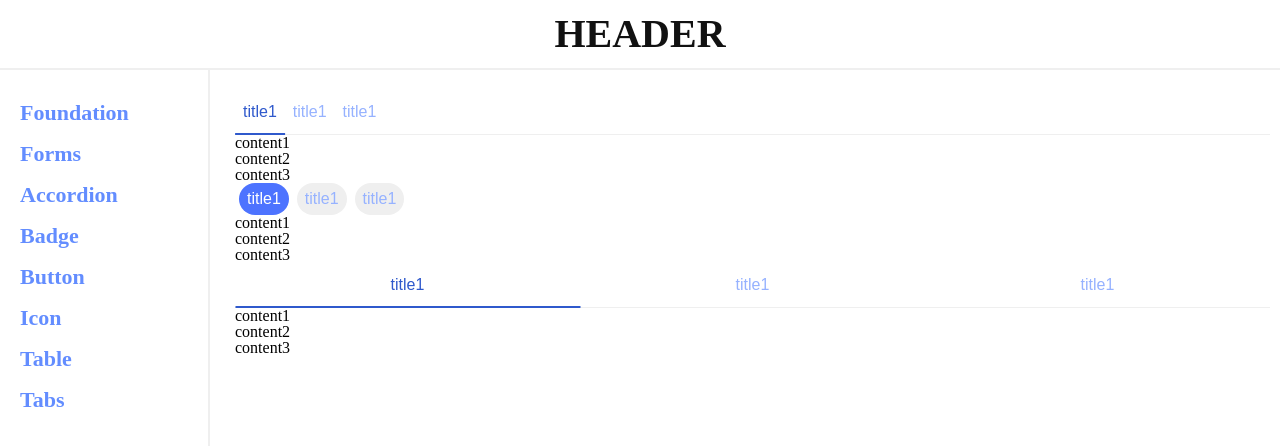
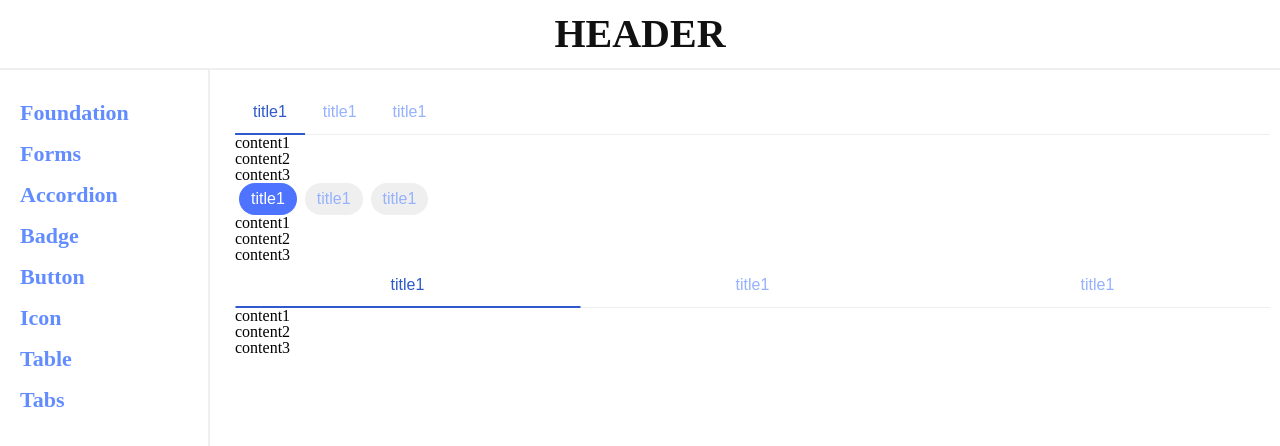
Before and after one commit to dongggggae/_hyun-design-system, a React (Vite) app: page /components/forms/SwitchPage in a window 1280 px wide. Shown: the top 446 px of the page. Built offline with nearby package versions, Linux system fonts and the light colour scheme; some icons are missing.

Commit message:
[feature/DS-53]Component - Tab(Inlines Type) 추가

```diff
--- a/src/assets/scss/_tabs.scss
+++ b/src/assets/scss/_tabs.scss
@@ -4,6 +4,7 @@
   --#{$prefix}tab-border-width: #{$tab-border-width};
   --#{$prefix}tab-border-color: #{$tab-border-color};
   --#{$prefix}tab-link-padding-y: #{$tab-link-padding-y};
+  --#{$prefix}tab-link-padding-x: #{$tab-link-padding-x};
   --#{$prefix}tab-link-color: #{$tab-link-color};
   --#{$prefix}tab-link-text-font-size: #{$tab-link-text-font-size};
   --#{$prefix}tab-link-text-line-height: #{$tab-link-text-line-height};
@@ -25,7 +26,9 @@
     justify-content: center;
     align-items: center;
     padding-top: var(--#{$prefix}tab-link-padding-y);
+    padding-left: var(--#{$prefix}tab-link-padding-x);
     padding-bottom: var(--#{$prefix}tab-link-padding-y);
+    padding-right: var(--#{$prefix}tab-link-padding-x);
     background: none;
     border: none;
     color: var(--#{$prefix}tab-link-color);
@@ -63,6 +66,8 @@
 
       .tab__link {
         width: 100%;
+        margin-left: 0;
+        margin-right: 0;
       }
     }
   }
@@ -88,7 +93,6 @@
     --#{$prefix}tab-link-padding-y: #{$tab-pills-link-padding-y};
     --#{$prefix}tab-link-bg: #{$tab-pills-link-bg};
     --#{$prefix}tab-pills-link-gap-x: #{$tab-pills-link-gap-x};
-    --#{$prefix}tab-pills-link-gap-y: #{$tab-pills-link-gap-y};
     --#{$prefix}tab-pills-border-radius: #{$tab-pills-border-radius};
     --#{$prefix}tab-pills-link-active-color: #{$tab-pills-link-active-color};
     --#{$prefix}tab-pills-link-active-bg: #{$tab-pills-link-active-bg};
@@ -97,7 +101,8 @@
     border: none;
 
     .tab__link {
-      margin: var(--#{$prefix}tab-pills-link-gap-y) var(--#{$prefix}tab-pills-link-gap-x);
+      margin-left: var(--#{$prefix}tab-pills-link-gap-x);
+      margin-right: var(--#{$prefix}tab-pills-link-gap-x);
       color: var(--#{$prefix}tab-link-color);
       border: 0;
       border-radius: var(--#{$prefix}tab-pills-border-radius);
@@ -113,4 +118,42 @@
       }
     }
   }
+
+  &--inlines {
+    --#{$prefix}tab-inlines-link-color: #{$tab-inlines-link-color};
+    --#{$prefix}tab-link-padding-x: #{$tab-inlines-link-padding-x};
+    --#{$prefix}tab-inlines-link-active-color: #{$tab-inlines-link-active-color};
+    --#{$prefix}tab-inlines-link-divider-height: #{$tab-inlines-link-divider-height};
+    --#{$prefix}tab-inlines-link-divider-color: #{$tab-inlines-link-divider-color};
+
+    border-bottom: none;
+
+    & > *:last-of-type {
+      .tab__link {
+        &::after {
+          display: none;
+        }
+      }
+    }
+
+    .tab__link {
+      position: relative;
+      color: var(--#{$prefix}tab-inlines-link-color);
+
+      &::after {
+        content: '';
+        position: absolute;
+        top: 50%;
+        left: 100%;
+        width: 1px;
+        height: var(--#{$prefix}tab-inlines-link-divider-height);
+        margin-top: calc(var(--#{$prefix}tab-inlines-link-divider-height) / 2 * -1);
+        background-color: var(--#{$prefix}tab-inlines-link-divider-color);
+      }
+
+      &.active {
+        color: var(--#{$prefix}tab-inlines-link-active-color);
+      }
+    }
+  }
 }
--- a/src/assets/scss/_variables.scss
+++ b/src/assets/scss/_variables.scss
@@ -264,6 +264,7 @@ $buttons-sizes: (
 // Tabs
 $tab-border-width: 1px;
 $tab-border-color: $gray200;
+$tab-link-padding-x: 16px;
 $tab-link-padding-y: 10px;
 $tab-link-color: $blue400;
 $tab-link-text-font-size: $text-font-size-md;
@@ -281,8 +282,13 @@ $tab-pills-link-padding-x: calc(12px - #{$tab-link-text-margin-x});
 $tab-pills-link-padding-y: 4px;
 $tab-pills-link-bg: $gray200;
 $tab-pills-link-gap-x: 4px;
-$tab-pills-link-gap-y: 0;
 $tab-pills-border-radius: 16px;
 $tab-pills-link-active-color: $white;
 $tab-pills-link-active-bg: $blue600;
 $tab-pills-link-active-icon-color: $tab-pills-link-active-color;
+
+$tab-inlines-link-padding-x: calc(#{$tab-link-padding-x} - #{$tab-link-text-margin-x});
+$tab-inlines-link-color: $black;
+$tab-inlines-link-active-color: $blue600;
+$tab-inlines-link-divider-height: 16px;
+$tab-inlines-link-divider-color: $gray300;
--- a/src/components/hyun-design-system/tabs/Container.jsx
+++ b/src/components/hyun-design-system/tabs/Container.jsx
@@ -6,7 +6,7 @@ import Tabs from './Tabs';
 
 const TabContext = createContext();
 
-const Container = ({ id, defaultActiveKey, children }) => {
+const Container = ({ id, defaultActiveKey, children, fill, type }) => {
   const [activeKey, setActiveKey] = useState(defaultActiveKey);
 
   const changeActiveKey = (eventKey) => {
@@ -21,14 +21,12 @@ const Container = ({ id, defaultActiveKey, children }) => {
     changeActiveKey: changeActiveKey,
     activeKey: activeKey,
     isActive: isActive,
-    fill: 'fill',
-    type: ['pills', 'inlines'],
   };
 
   return (
     <TabContext.Provider value={contextValue}>
       <div className="tab__wrap">
-        <Tabs id={id} defaultActiveKey={defaultActiveKey}>
+        <Tabs id={id} defaultActiveKey={defaultActiveKey} fill={fill} type={type}>
           {children}
         </Tabs>
       </div>
@@ -41,6 +39,7 @@ Container.propTypes = {
   defaultActiveKey: PropTypes.oneOfType([PropTypes.number, PropTypes.string]),
   children: PropTypes.node,
   fill: PropTypes.bool,
+  type: PropTypes.oneOf(['pills', 'inlines']),
 };
 
 export const useTabContext = () => {
--- a/src/components/hyun-design-system/tabs/Tabs.jsx
+++ b/src/components/hyun-design-system/tabs/Tabs.jsx
@@ -2,13 +2,11 @@ import React from 'react';
 
 import PropTypes from 'prop-types';
 
-import { useTabContext } from './Container';
 import Link from './Link';
 import Tab from './Tab';
 
-const Tabs = ({ children }) => {
+const Tabs = ({ children, fill, type }) => {
   const PREFIX = 'tab';
-  const { fill } = useTabContext();
 
   const renderTab = (child, index) => {
     if (React.isValidElement(child)) {
@@ -25,7 +23,7 @@ const Tabs = ({ children }) => {
 
   return (
     <React.Fragment>
-      <ul className={`${PREFIX} ${fill ? `${PREFIX}--pills` : ''}`}>{React.Children.map(children, renderTab)}</ul>
+      <ul className={`${PREFIX} ${fill ? `${PREFIX}--fill` : ''} ${type ? `${PREFIX}--${type}` : ''}`}>{React.Children.map(children, renderTab)}</ul>
 
       <div className={`${PREFIX}__content`}>
         {React.Children.map(children, (child, index) => {
@@ -40,9 +38,15 @@ const Tabs = ({ children }) => {
   );
 };
 
+Tabs.defaultProps = {
+  fill: false,
+  type: '',
+};
+
 Tabs.propTypes = {
-  defaultActiveKey: PropTypes.oneOfType([PropTypes.number, PropTypes.string]),
   children: PropTypes.node,
+  fill: PropTypes.bool,
+  type: PropTypes.oneOf(['pills', 'inlines', '']),
 };
 
 export default Tabs;
```
